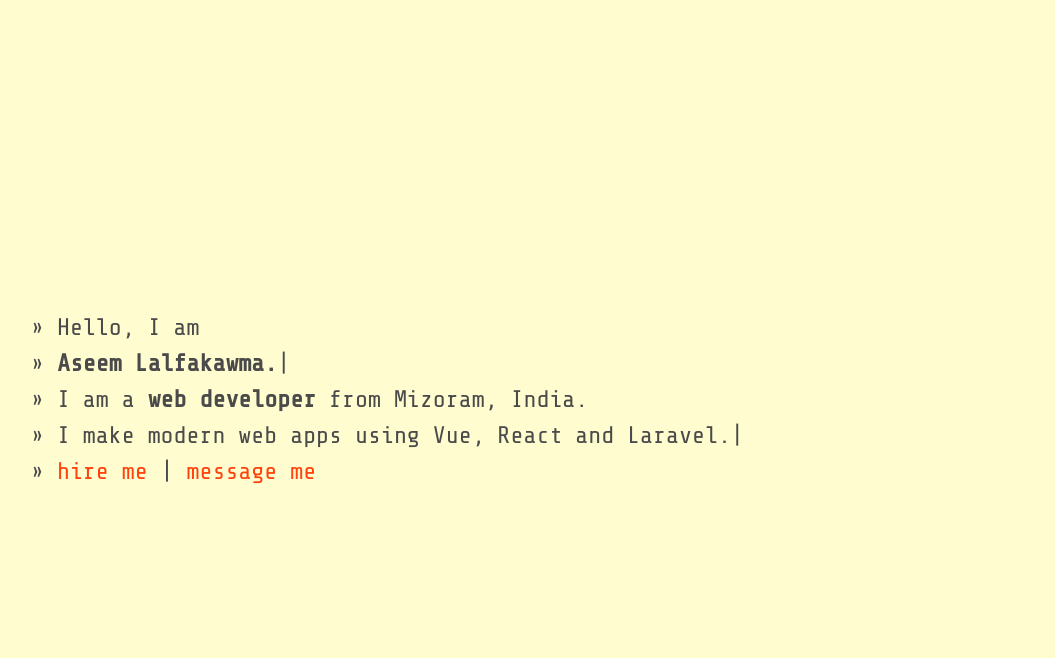
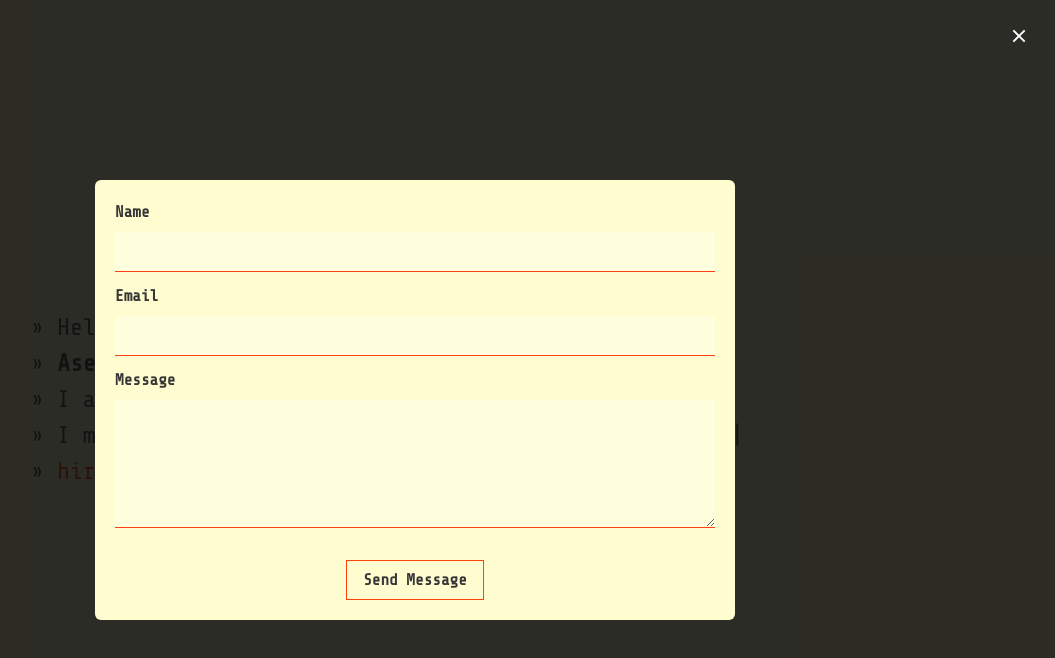
Before and after one commit to alalfakawma/alalfakawma.in, a React (Create React App) app: page / in a window 1280 px wide. Both pictures are taken after a click on the link "message me". Shown: the top 658 px of the page, without its empty margins (225-1280 px from the left). Built offline with nearby package versions, Linux system fonts and the light colour scheme.

Commit message:
Added form modal

```diff
--- /dev/null
+++ b/src/components/FormModal.jsx
@@ -0,0 +1,55 @@
+import React from 'react';
+
+export default class FormModal extends React.Component {
+	state = {
+		modalOpen: false
+	}
+
+	constructor(props) {
+		super(props);
+		this.modal = React.createRef();
+		this.toggleModal = this.toggleModal.bind(this);
+	}
+
+	toggleModal() {
+		if (this.state.modalOpen) this.setState({modalOpen: false})
+		else this.setState({modalOpen: true})
+	}
+
+	render() {
+		return (
+			<div ref={ this.modal } className={ !this.state.modalOpen ? "modal" : "modal is-active" }>
+				<div onClick={ this.toggleModal } className="modal-background"></div>
+				<div className="modal-content">
+					<form name="message-me" className="box" style={{ background: "#FFFDD0" }} netlify>
+						<div className="field">
+						  <label className="label">Name</label>
+						  <div className="control">
+						    <input className="input" type="text" name="name" />
+						  </div>
+						</div>
+
+						<div className="field">
+						  <label className="label">Email</label>
+						  <div className="control">
+						    <input className="input" type="email" name="email" />
+						  </div>
+						</div>
+
+						<div class="field">
+						  <label class="label">Message</label>
+						  <div class="control">
+						    <textarea class="textarea" name="message"></textarea>
+						  </div>
+						</div>
+
+						<div className="field has-text-centered">
+							<button type="submit" className="button send-message-button">Send Message</button>
+						</div>
+					</form>
+				</div>
+				<button onClick={ this.toggleModal } className="modal-close is-large" aria-label="close"></button>
+			</div>
+		);
+	}
+}
--- a/src/components/MainContent.jsx
+++ b/src/components/MainContent.jsx
@@ -1,9 +1,22 @@
 import React from 'react';
 import Typer from './Typer.jsx';
+import FormModal from './FormModal.jsx';
 
 export default class MainContent extends React.Component {
+	constructor(props) {
+		super(props);
+		this.formModal = React.createRef();
+		this.toggleModal = this.toggleModal.bind(this);
+	}
+
+	toggleModal() {
+		this.formModal.current.toggleModal();
+	}
+
 	render() {
 		return (
+			<React.Fragment>
+				<FormModal ref={ this.formModal } />
 				<div className="content-holder is-size-4">
 					<span>&raquo; Hello, I am</span>
 					<div>
@@ -16,11 +29,12 @@
 							hire me
 						</a>
 						&nbsp;|&nbsp;
-					<a>
+						<a onClick={ this.toggleModal }>
 							message me
 						</a>
 					</div>
 				</div>
+			</React.Fragment>
 		);
 	}
 }
--- a/src/css/app.css
+++ b/src/css/app.css
@@ -13,3 +13,26 @@
 a {
 	color: #ff420e;
 }
+
+input, textarea {
+	background: rgba(255, 255, 255, 0.3) !important;
+	border: none !important;
+	outline: none !important;
+	box-shadow: none !important;
+	border-bottom: 1px solid #ff420e !important;
+	border-radius: 0 !important;
+}
+
+.button.send-message-button {
+	margin-top: 20px;
+	border-radius: 0;
+	background: transparent;
+	border: 1px solid #ff420e;
+	font-weight: 700;
+}
+
+.button.send-message-button:hover {
+	background: #ff420e;
+	border: 1px solid white;
+	transition: all 1s;
+}
--- a/src/index.css
+++ b/src/index.css
@@ -1,11 +1,14 @@
 @import url('https://fonts.googleapis.com/css?family=Share+Tech+Mono');
+
+* {
+  font-family: 'Share Tech Mono', -apple-system, BlinkMacSystemFont, "Segoe UI", "Roboto", "Oxygen",
+    "Ubuntu", "Cantarell", "Fira Sans", "Droid Sans", "Helvetica Neue",
+    sans-serif !important;
+}
 
 body {
   margin: 0;
   padding: 0;
-  font-family: 'Share Tech Mono', -apple-system, BlinkMacSystemFont, "Segoe UI", "Roboto", "Oxygen",
-    "Ubuntu", "Cantarell", "Fira Sans", "Droid Sans", "Helvetica Neue",
-    sans-serif !important;
   -webkit-font-smoothing: antialiased;
   -moz-osx-font-smoothing: grayscale;
   box-sizing: border-box;
```
Lines whose indentation alone changed are shown as unchanged.
